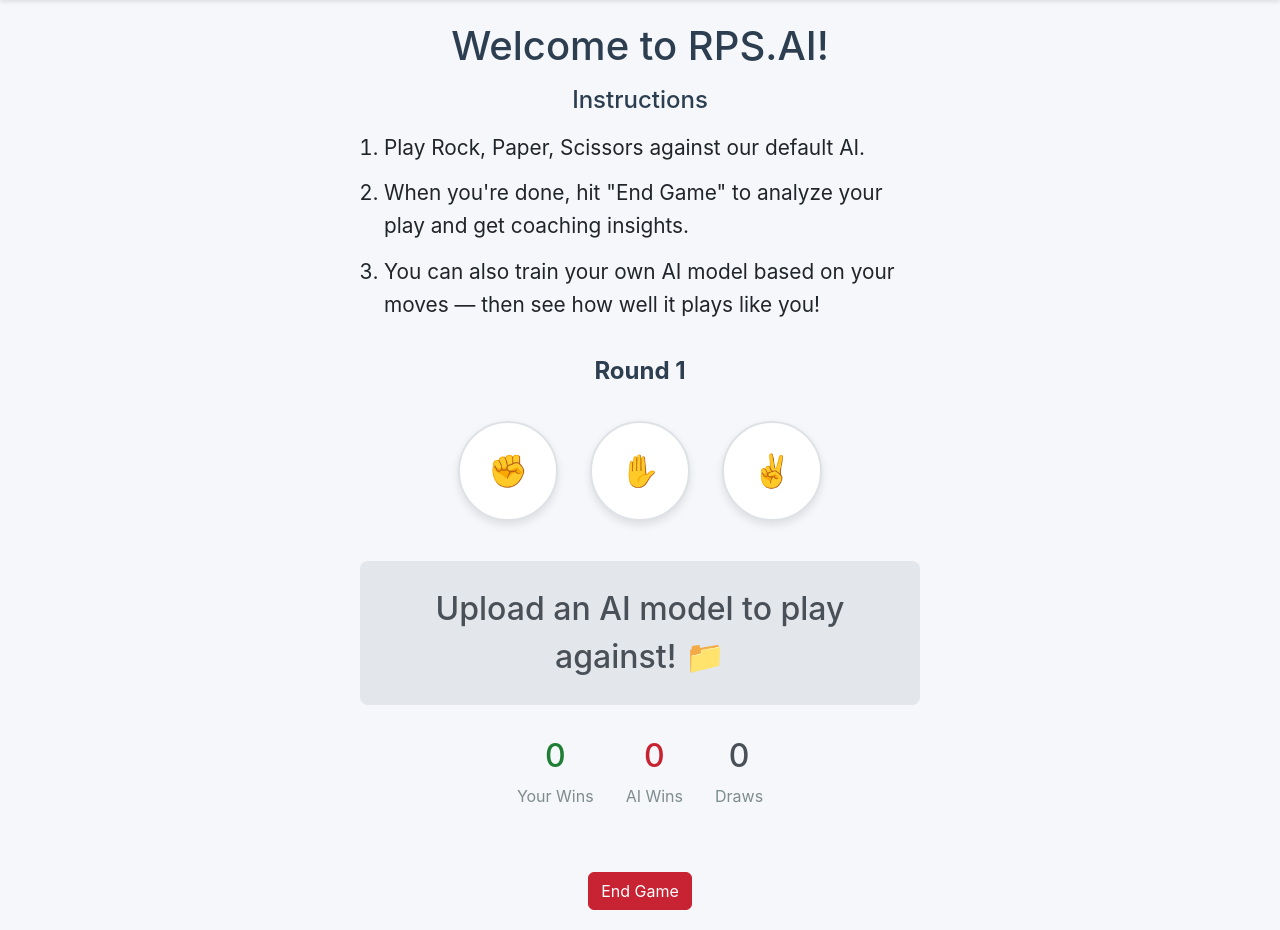
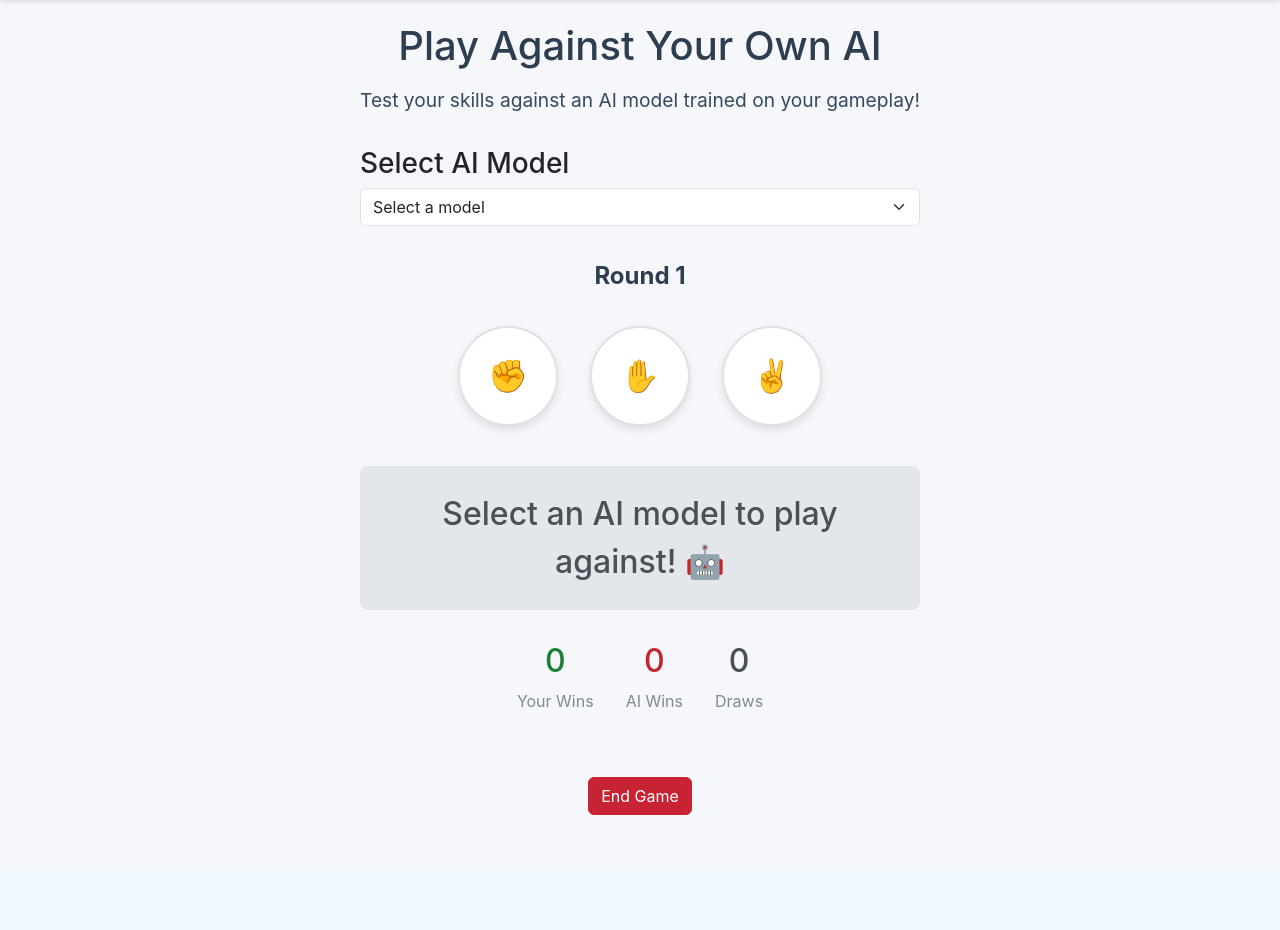
Before and after one commit to krwang/gamebot, a Flask app: page /custom-ai in a window 1280 px wide. Shown: the part 78-1008 px from the top of the page. After the commit the page ends 893 px from the top, so only its background shows below. Run offline with Flask 3, Linux system fonts and the light colour scheme; data that the repository does not hold is empty; some libraries are stand-ins or nearby versions.

Commit message:
Custom AI tweaks done

```diff
--- a/routes/game_routes.py
+++ b/routes/game_routes.py
@@ -1,8 +1,14 @@
 import os
+import tempfile
 from flask import Blueprint, request, jsonify, render_template, redirect, url_for
 from games.game_factory import GameFactory
 from game_history import GameHistory
 from games.rockpaperscissors.rps_model import load_trained_model, load_model_from_path
+import boto3
+
+# Configure S3
+S3_BUCKET = 'rps-ai'
+s3_client = boto3.client('s3')
 
 game_routes = Blueprint('game_routes', __name__)
 
@@ -87,16 +93,23 @@ def make_move():
         if use_custom_model:
             try:
                 print("\n=== ATTEMPTING TO LOAD CUSTOM MODEL ===")
-                model_path = os.path.join('uploads', 'custom_model.pth')
-                print(f"Looking for model at: {model_path}")
-                if os.path.exists(model_path):
-                    print("Model file found, loading...")
-                    custom_model = load_model_from_path(model_path)
-                    print(f"Model loaded successfully: {custom_model}")
-                    game_state['board']['custom_ai_model'] = custom_model
-                    print("Custom model added to game state")
-                else:
-                    print("No custom model file found")
+                model_name = data.get('model_name')
+                if not model_name:
+                    print("No model name provided")
+                    return jsonify({'error': 'Model name is required when using custom model'}), 400
+
+                # Download model from S3
+                model_path = os.path.join(tempfile.gettempdir(), f"{model_name}.pth")
+                s3_key = f"models/{model_name}.pth"
+
+                print(f"Downloading model from S3: {s3_key}")
+                s3_client.download_file(S3_BUCKET, s3_key, model_path)
+
+                print(f"Loading model from: {model_path}")
+                custom_model = load_model_from_path(model_path)
+                print(f"Model loaded successfully: {custom_model}")
+                game_state['board']['custom_ai_model'] = custom_model
+                print("Custom model added to game state")
                 print("=== END CUSTOM MODEL LOADING ===\n")
             except Exception as e:
                 print(f"\n=== ERROR LOADING CUSTOM MODEL ===")
--- a/templates/custom_ai.html
+++ b/templates/custom_ai.html
@@ -270,6 +270,15 @@
         .instructions-list li:last-child {
             margin-bottom: 0;
         }
+        .model-selection {
+            margin-bottom: 2rem;
+        }
+        .model-select {
+            margin-top: 0.5rem;
+        }
+        .game-area {
+            margin-bottom: 2rem;
+        }
     </style>
 </head>
 <body>
@@ -287,15 +296,20 @@
 
     <div class="game-container">
         <div class="welcome-message">
-            <h1>Welcome to RPS.AI!</h1>
-            <h2 class="instructions-header">Instructions</h2>
-            <ol class="instructions-list">
-                <li>Play Rock, Paper, Scissors against our default AI.</li>
-                <li>When you're done, hit "End Game" to analyze your play and get coaching insights.</li>
-                <li>You can also train your own AI model based on your moves — then see how well it plays like you!</li>
-            </ol>
+            <h1>Play Against Your Own AI</h1>
+            <p>Test your skills against an AI model trained on your gameplay!</p>
         </div>
 
+        <div class="model-selection">
+            <h3>Select AI Model</h3>
+            <div class="model-select">
+                <select class="form-select" id="aiModel">
+                    <option value="">Loading models...</option>
+                </select>
+            </div>
+        </div>
+
+        <div class="game-area">
             <div id="score" class="score">Round 1</div>
 
             <div class="d-flex justify-content-center mb-4">
@@ -305,10 +319,9 @@
             </div>
 
             <div id="result" class="result">
-            <label for="modelFile" style="cursor: pointer; display: block; width: 100%; height: 100%;">
-                Upload an AI model to play against! 📁
-            </label>
-            <input type="file" id="modelFile" accept=".pth" style="display: none;">
+                <div style="text-align: center;">
+                    Select an AI model to play against! 🤖
+                </div>
             </div>
 
             <div class="game-stats">
@@ -343,81 +356,52 @@
                 </div>
             </div>
         </div>
+    </div>
 
     <script src="https://cdn.jsdelivr.net/npm/bootstrap@5.3.0/dist/js/bootstrap.bundle.min.js"></script>
     <script>
-        // Wait for DOM to be fully loaded
+        // Load available models when the page loads
         document.addEventListener('DOMContentLoaded', function() {
-            // Check for model parameter in URL
+            // Get the model ID from URL parameters if coming from game analysis
             const urlParams = new URLSearchParams(window.location.search);
-            const modelName = urlParams.get('model');
+            const modelId = urlParams.get('model_id') || urlParams.get('model');
 
-            if (modelName) {
-                console.log('Loading model from URL parameter:', modelName);
-                // Fetch the model from S3
-                fetch(`/api/load-model?model=${encodeURIComponent(modelName)}`, {
-                    method: 'GET'
-                })
+            fetch('/api/list-models')
                 .then(response => response.json())
                 .then(data => {
                     if (data.error) {
-                        throw new Error(data.error);
-                    }
-                    customModelUploaded = true;
-                    document.getElementById('result').innerHTML = `
-                        <div>Model "${modelName}" loaded successfully! ✅</div>
-                        <div>Choose one of the above 👆 to get started!</div>
-                    `;
-                })
-                .catch(error => {
-                    console.error('Error loading model:', error);
-                    document.getElementById('result').innerHTML = `Error loading model: ${error.message}`;
-                });
+                        console.error('Error loading models:', data.error);
+                        return;
                     }
 
-            console.log('DOM loaded, setting up file input listener');
-            const fileInput = document.getElementById('modelFile');
-            if (fileInput) {
-                fileInput.addEventListener('change', function(event) {
-                    console.log('File upload triggered!');
-                    const file = event.target.files[0];
-                    if (!file) {
-                        console.log('No file selected');
-                        return;
+                    const modelSelect = document.getElementById('aiModel');
+
+                    // Clear loading message
+                    modelSelect.innerHTML = '<option value="">Select a model</option>';
+
+                    // Add models to dropdown
+                    data.models.forEach(model => {
+                        const option = document.createElement('option');
+                        option.value = model;
+                        option.textContent = model;
+                        modelSelect.appendChild(option);
+                    });
+
+                    // If we have a model ID from the URL, select it and start the game
+                    if (modelId) {
+                        modelSelect.value = modelId;
+                        updateResultMessage(modelId);
+                        startGame();
                     }
-                    console.log('Selected file:', file.name);
 
-                    const formData = new FormData();
-                    formData.append('model', file);
-
-                    fetch('/api/upload-model', {
-                        method: 'POST',
-                        body: formData
-                    })
-                    .then(response => {
-                        console.log('Server response:', response);
-                        return response.json();
-                    })
-                    .then(data => {
-                        console.log('Response data:', data);
-                        if (data.error) {
-                            throw new Error(data.error);
-                        }
-                        customModelUploaded = true;
-                        document.getElementById('result').innerHTML = `
-                            <div>Model uploaded successfully! ✅</div>
-                            <div>Choose one of the above 👆 to get started!</div>
-                        `;
+                    // Add event listener for model selection changes
+                    modelSelect.addEventListener('change', function() {
+                        updateResultMessage(this.value);
+                    });
                 })
                 .catch(error => {
                     console.error('Error:', error);
-                        document.getElementById('result').innerHTML = `Error: ${error.message}`;
                 });
-                });
-                console.log('File input change listener attached');
-            } else {
-                console.error('Could not find file input element!');
-            }
         });
 
         let gameId = null;
@@ -429,6 +413,12 @@
         let customModelUploaded = false;
 
         async function startGame() {
+            const selectedModel = document.getElementById('aiModel').value;
+            if (!selectedModel) {
+                alert('Please select an AI model to play against!');
+                return;
+            }
+
             console.log('Starting new game...');
             try {
                 const response = await fetch('/api/new-game', {
@@ -438,7 +428,8 @@
                     },
                     body: JSON.stringify({
                         game_type: 'rockpaperscissors',
-                        use_custom_model: customModelUploaded
+                        use_custom_model: true,
+                        model_name: selectedModel
                     })
                 });
                 const data = await response.json();
@@ -457,11 +448,18 @@
                 await startGame();
             }
 
+            const selectedModel = document.getElementById('aiModel').value;
+            if (!selectedModel) {
+                alert('Please select an AI model to play against!');
+                return;
+            }
+
             try {
                 const requestBody = {
                     game_id: gameId,
                     choice: playerChoice,
-                    use_custom_model: customModelUploaded
+                    use_custom_model: true,
+                    model_name: selectedModel
                 };
                 console.log('Sending move request:', requestBody);
                 const response = await fetch('/api/move', {
@@ -557,6 +555,23 @@
             document.getElementById('aiWins').textContent = aiWins;
             document.getElementById('draws').textContent = draws;
         }
+
+        function updateResultMessage(modelId) {
+            const resultDiv = document.getElementById('result');
+            if (modelId) {
+                resultDiv.innerHTML = `
+                    <div style="text-align: center;">
+                        Model selected! Choose one of the above 👆 to get started!
+                    </div>
+                `;
+            } else {
+                resultDiv.innerHTML = `
+                    <div style="text-align: center;">
+                        Select an AI model to play against! 🤖
+                    </div>
+                `;
+            }
+        }
     </script>
 </body>
 </html>
```
Also changed, not shown: games/rockpaperscissors/game.py (+18 -2 lines), games/rockpaperscissors/rps_model.py (+35 -6 lines), gamebot.db. Lines whose indentation alone changed are shown as unchanged.
